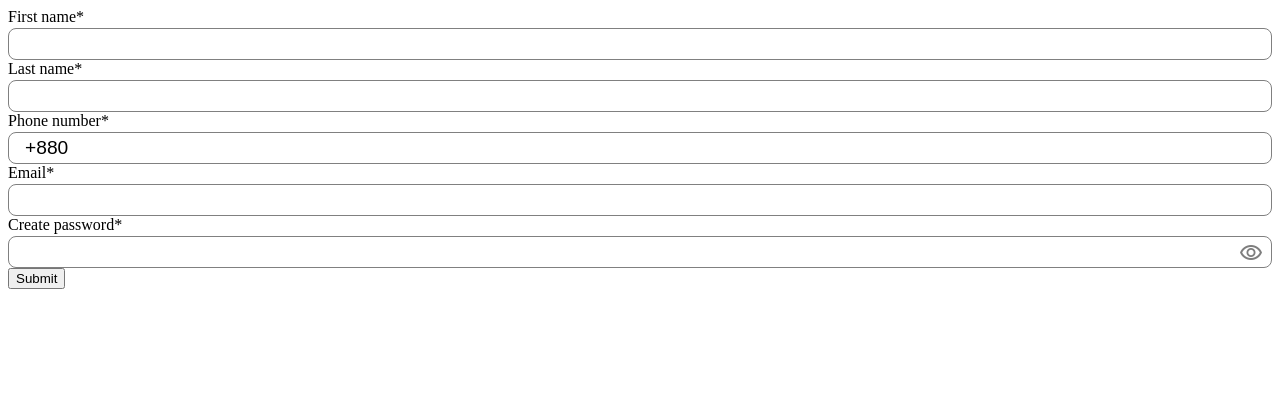
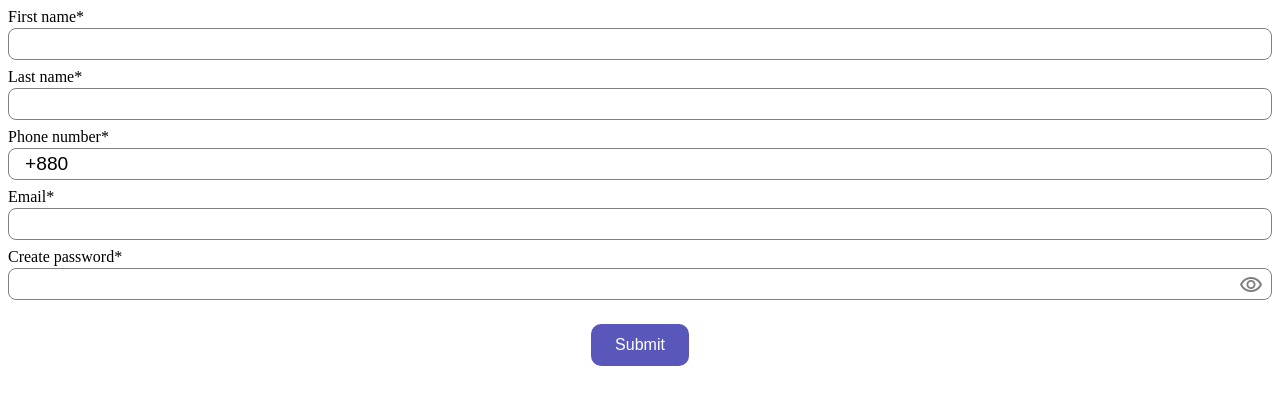
Before and after one commit to ZTanvir/dribble-signup-login-form, a React (Vite) app: page / in a window 1280 px wide. Shown: the top 404 px of the page. Built offline with nearby package versions, Linux system fonts and the light colour scheme.

Commit message:
Add gap and style button for form

```diff
--- a/src/Components/Form.jsx
+++ b/src/Components/Form.jsx
@@ -3,12 +3,13 @@
 // Example SignUpFormData will generate Sign up form
 
 import InputFields from "./InputFields";
+import styles from "../Styles/form.module.css";
 
 const Form = (props) => {
     const { formInputData, btnName, handleSubmitForm } = props;
 
     return (
-        <form onSubmit={handleSubmitForm} id="">
+        <form className={styles.form} onSubmit={handleSubmitForm}>
             {formInputData.map((input) => (
                 <InputFields
                     key={input.id}
--- /dev/null
+++ b/src/Styles/form.module.css
@@ -0,0 +1,20 @@
+button {
+    background-color: #5957ba;
+    outline: none;
+    border: none;
+    font-size: 1rem;
+    padding: 12px 24px;
+    border-radius: 10px;
+    color: white;
+    align-self: center;
+    margin-top: 1rem;
+}
+button:hover,
+button:focus {
+    cursor: pointer;
+}
+.form {
+    display: flex;
+    flex-direction: column;
+    gap: 0.5rem;
+}
```
